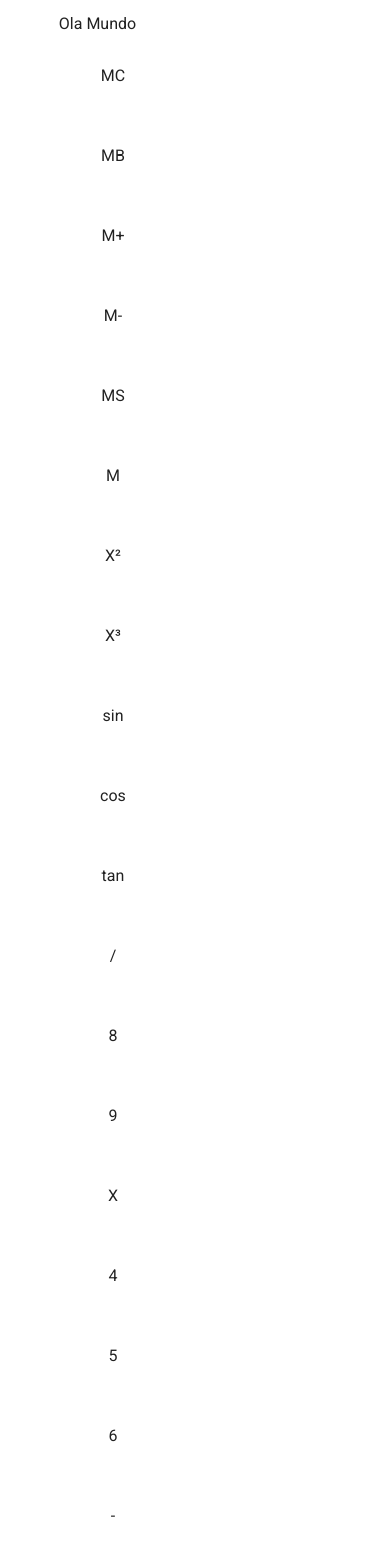
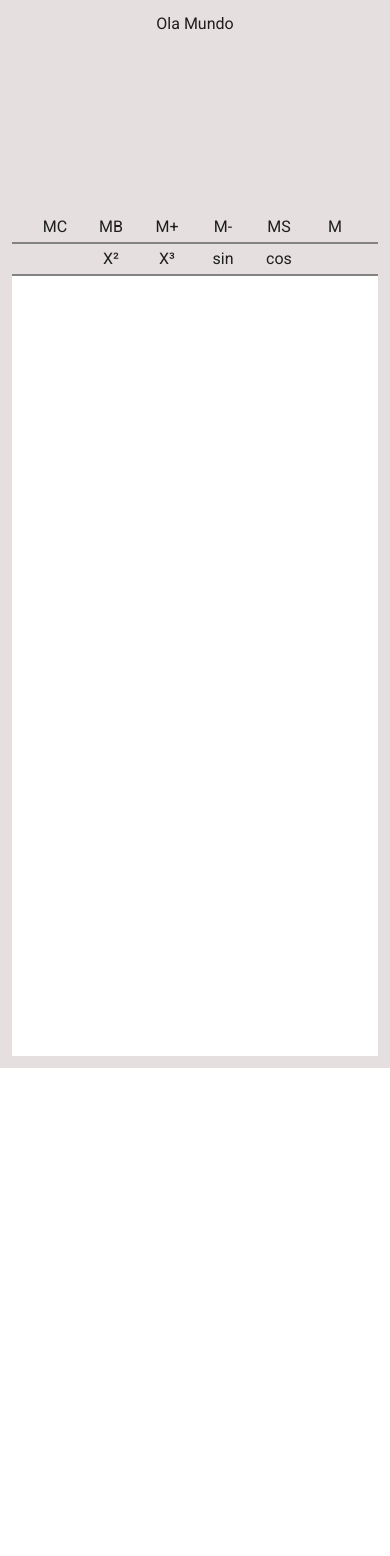
Before and after one commit to GustavoMKarnopp/Calculadora, a Vue app: page / in a window 390 px wide. Shown: the top 1556 px of the page. After the commit the page ends 1068 px from the top, so only its background shows below. Built offline with nearby package versions, Linux system fonts and the light colour scheme.

Commit message:
Arrumando a responsividade para mobile

```diff
--- a/src/components/AppCalculadora.vue
+++ b/src/components/AppCalculadora.vue
@@ -1,19 +1,21 @@
 <template>
   <v-container>
     <v-row class="text-center">
-      <v-col cols="6">
+      <v-col cols="12">
        <AppLayout/>
       </v-col>
-      <v-col cols="6">
+      <!--
+         <v-col cols="6">
         <AppResult/>
       </v-col>
+      -->
     </v-row>
   </v-container>
 </template>
 
 <script>
 import AppLayout from './shared/AppLayout.vue'
-import AppResult from './shared/AppResult.vue'
+//import AppResult from './shared/AppResult.vue'
   export default {
     name: 'AppCalculadora',
 
@@ -22,7 +24,7 @@ import AppResult from './shared/AppResult.vue'
     }),
     components:{
       AppLayout,
-      AppResult
+    //  AppResult
     }
   }
 </script>
--- a/src/components/shared/AppLayout.vue
+++ b/src/components/shared/AppLayout.vue
@@ -1,10 +1,10 @@
 <template>
-    <main>
-          <div cols="2.4">
+    <main class="header">
         <div class="display">
            <div>Ola Mundo</div>
         </div>
-            <div class="Fila1">
+            <v-app cols="12" >
+                <div class="BotoesF1" cols="2">
                  <button> MC </button>
                   <button> MB </button>
                   <button> M+ </button>
@@ -13,43 +13,14 @@
                   <button> M</button>
 
                 </div>
-            <div class=" Fila2 ">
+                <div class="BotoesF2" cols="3">
                   <button> X² </button>
                   <button> X³ </button>
                   <button> sin </button>
                   <button> cos </button>
-              <button> tan </button>
+                </div>
+            </v-app>
 
-            </div>
-            <div class="Fila3">
-              <button> / </button>
-              <button> 8 </button>
-              <button> 9 </button>
-              <button> X </button>
-
-            </div>
-            <div class="Fila4">
-              <button> 4 </button>
-              <button> 5 </button>
-              <button> 6 </button>
-              <button> - </button>
-
-            </div>
-            <div class="Fila5">
-              <button> 1 </button>
-              <button> 2 </button>
-              <button> 3 </button>
-              <button> + </button>
-
-            </div>
-            <div class="Fila6">
-              <button> +/- </button>
-              <button> 0 </button>
-              <button> . </button>
-              <button> = </button>
-
-            </div>
-          </div>
     </main>
 </template>
 <script>
@@ -57,15 +28,52 @@ export default {
 
 }
 </script>
+<style>
+main{
+  margin: 0;
+  padding: 0;
+  background-color: #e6dfdf;
 
-<style>
+}
+.display{
+  height: 200px;
+  width: 100%;
+}
 
-button{
-    float: right;
-    height: 50px;
-    width: 110px;
+
+ @media (min-width: 768px){
+    button {
+      height: 30px;
       margin: 15px;
-    background-color: rgb(44, 44, 44);
+      width:50px;
+
+  }
+  }
+  @media (min-width: 320px){
+    button {
+
+      margin: 3px;
+      width: 50px;
+
+  }
+  }
+   @media (min-width: 1024px){
+    button {
+      height: 10px;
+      margin: 35px;
+      width:50px;
+
+  }
+  }
+/*----------------------------------BOTÕES DA CALCULADORA---------------------------------------- */
+
+.BotoesF1{
+  background-color:  #e6dfdf;
+  border-bottom: 2px solid #838282;
+}
+.BotoesF2{
+  background-color:  #e6dfdf ;
+  border-bottom: 2px solid #838282;
 }
 
 </style>
--- a/src/components/shared/AppResult.vue
+++ b/src/components/shared/AppResult.vue
@@ -10,9 +10,4 @@ export default {
 }
 </script>
 <style>
-
-button{
-    background-color: rgb(82, 81, 81);
-
-}
 </style>
```
Lines whose indentation alone changed are shown as unchanged.
